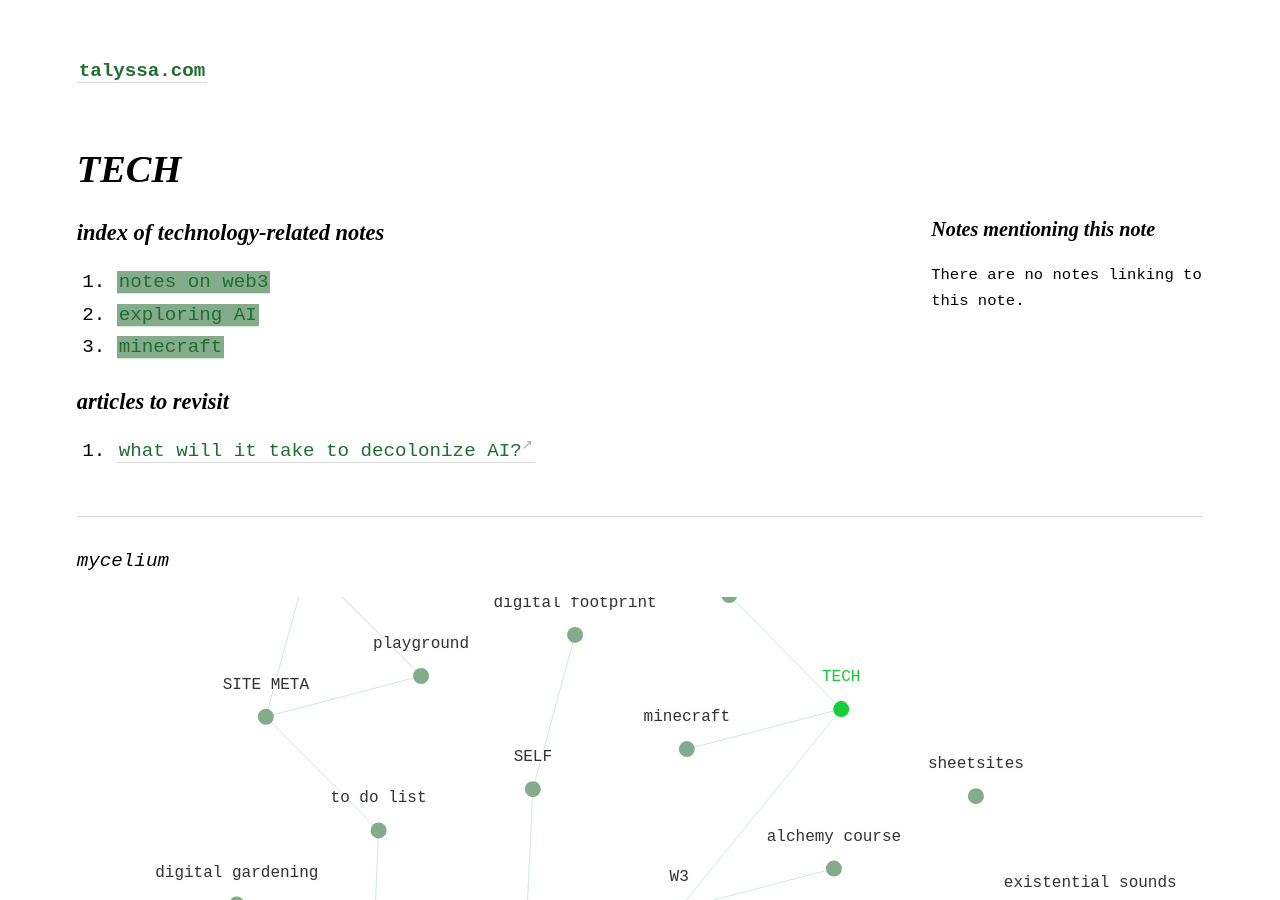
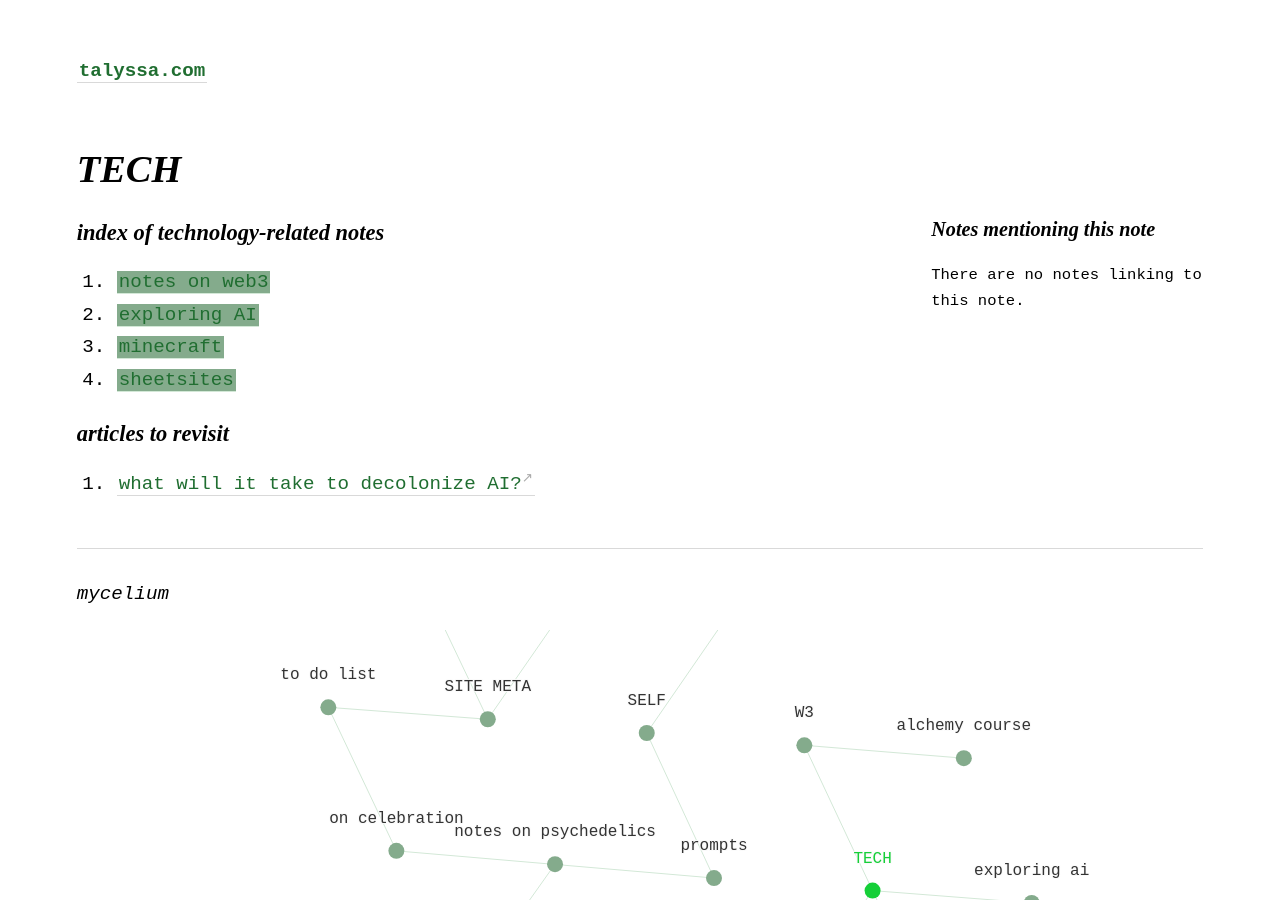
Before and after one commit to geminiworms/talyssagarden.github.io, a Jekyll site: the page built from _notes/tech.md, in a window 1280 px wide and 900 px high. Built offline with Jekyll 4.4.1, drawn with Linux system fonts in a browser that asks for light colours.

Commit message:
Update tech.md

```diff
--- a/_notes/tech.md
+++ b/_notes/tech.md
@@ -5,6 +5,7 @@
 1. [[web3|notes on web3]]
 2. [[exploring AI]]
 3. [[minecraft]]
+4. [[sheetsites]]
 
 
 ### articles to revisit
```
